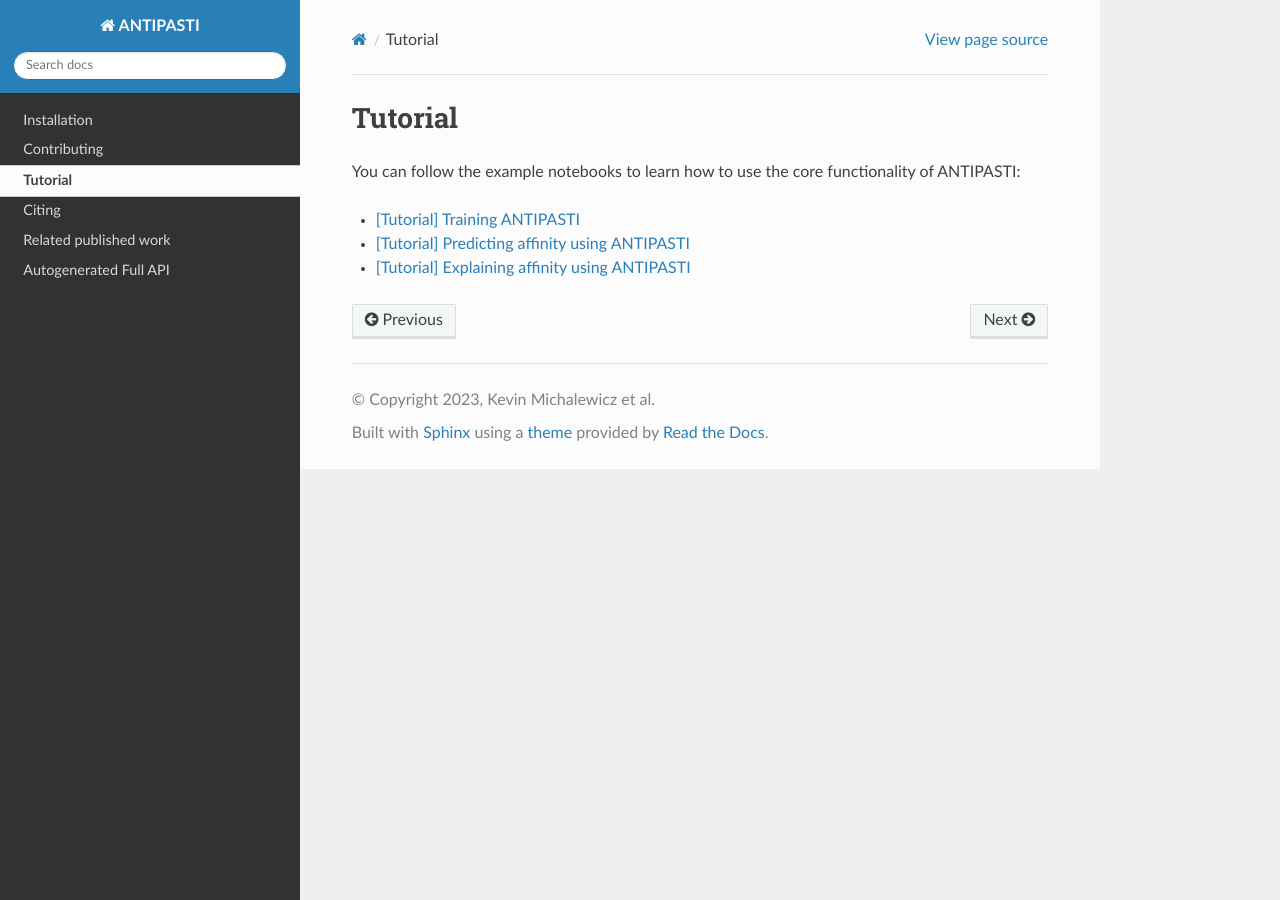
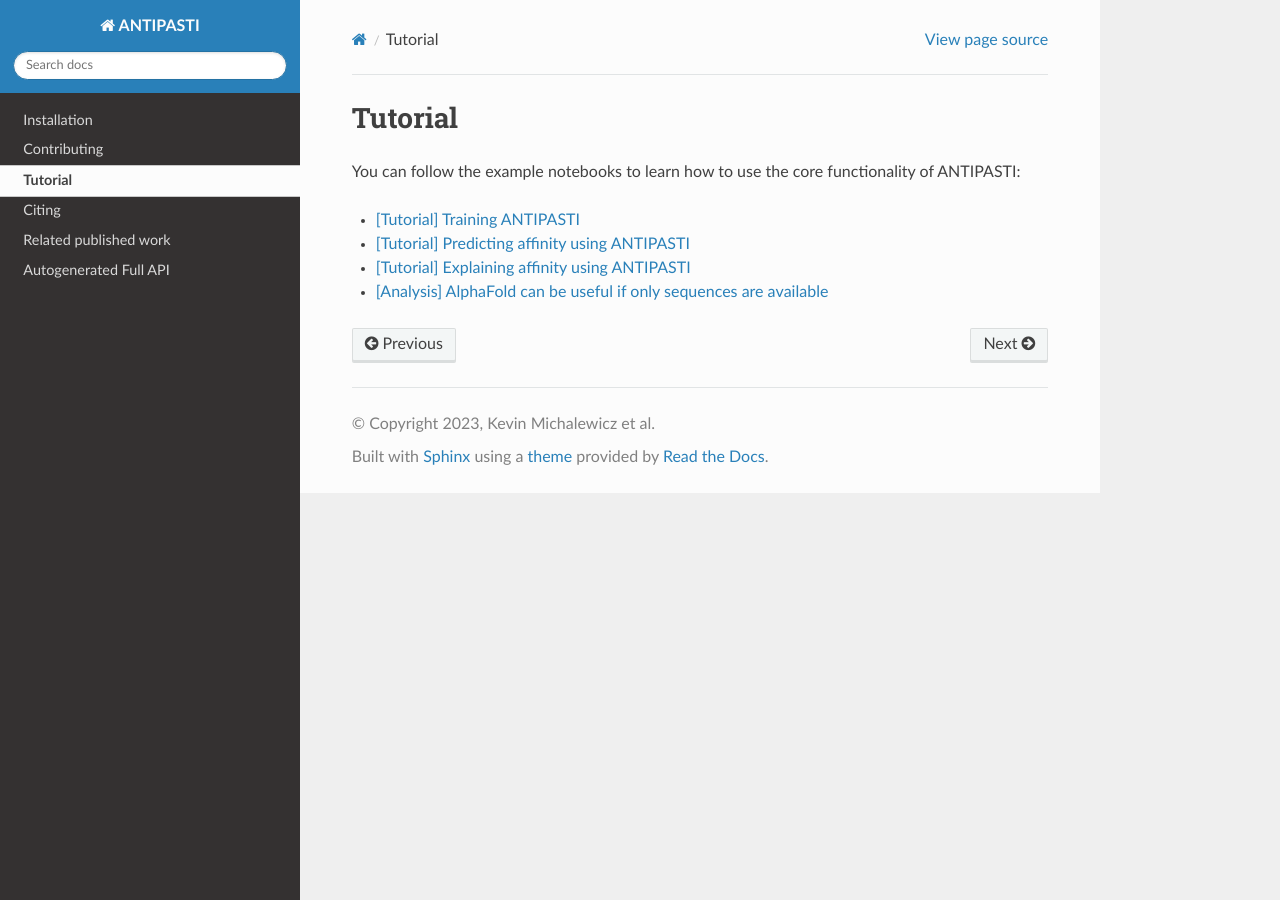
Before and after one commit to kevinmicha/ANTIPASTI, a Sphinx documentation site: the page built from docs/tutorial/index.rst, in a window 1280 px wide. Built offline with Sphinx 7.4.7 and the Read the Docs theme 2.0.0, drawn with Linux system fonts in a browser that asks for light colours; part of the change alters nothing that is shown.

```diff
--- a/docs/apidoc/antipasti.model.rst
+++ b/docs/apidoc/antipasti.model.rst
@@ -1,11 +1,11 @@
 antipasti\.model package
-=====================
+========================
 
 Submodules
 ----------
 
 antipasti.model.model module
--------------------------
+----------------------------
 
 .. automodule:: antipasti.model.model
     :members:
--- a/docs/apidoc/antipasti.preprocessing.rst
+++ b/docs/apidoc/antipasti.preprocessing.rst
@@ -1,11 +1,11 @@
 antipasti\.preprocessing package
-=============================
+================================
 
 Submodules
 ----------
 
 antipasti.preprocessing.preprocessing module
------------------------------------------
+--------------------------------------------
 
 .. automodule:: antipasti.preprocessing.preprocessing
     :members:
--- a/docs/apidoc/antipasti.rst
+++ b/docs/apidoc/antipasti.rst
@@ -1,5 +1,5 @@
 antipasti package
-==============
+=================
 
 Subpackages
 -----------
--- a/docs/conf.py
+++ b/docs/conf.py
@@ -13,7 +13,7 @@
 import os
 import sys
 sys.path.insert(0, os.path.abspath('../'))
-autodoc_mock_imports = ['adabelief_pytorch', 'cv2', 'numpy', 'pandas', 'sklearn', 'torch']
+autodoc_mock_imports = ['adabelief_pytorch', 'cv2', 'matplotlib', 'numpy', 'pandas', 'sklearn', 'torch']
 
 
 # -- Project information -----------------------------------------------------
--- a/docs/tutorial/index.rst
+++ b/docs/tutorial/index.rst
@@ -9,6 +9,8 @@ You can follow the example notebooks to learn how to use the core functionality
 
 - `[Tutorial] Explaining affinity using ANTIPASTI <https://github.com/kevinmicha/ANTIPASTI/blob/main/notebooks/%5BTutorial%5D%20Explaining%20affinity%20using%20ANTIPASTI.ipynb>`_
 
+- `[Analysis] AlphaFold can be useful if only sequences are available <https://github.com/kevinmicha/ANTIPASTI/blob/main/notebooks/%5BAnalysis%5D%20AlphaFold%20can%20be%20useful%20if%20only%20sequences%20are%20available.ipynb>`_
+
 
 .. toctree::
 	:maxdepth: 5
```
Also changed, not shown: docs/apidoc/antipasti.utils.rst (+4 -4 lines).
